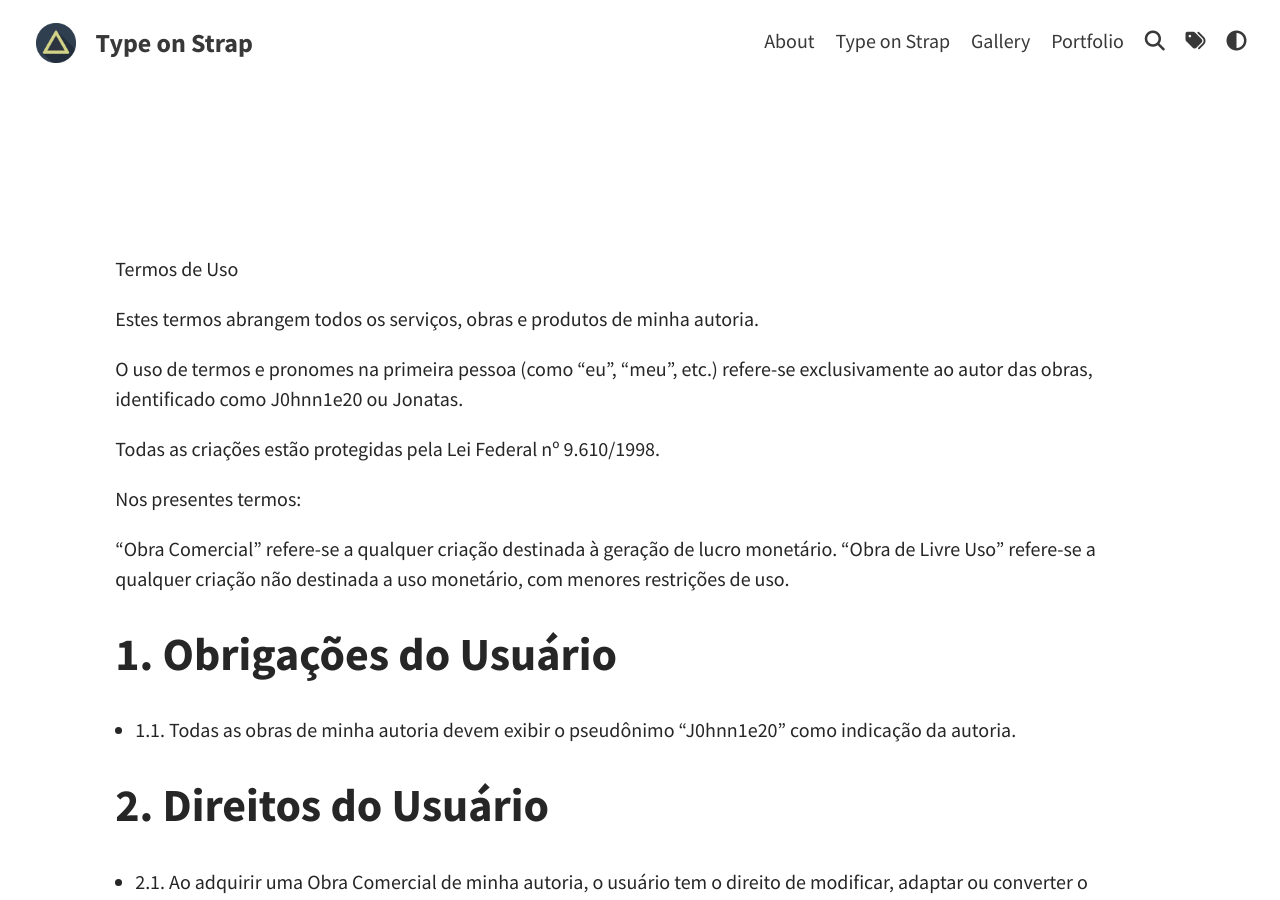
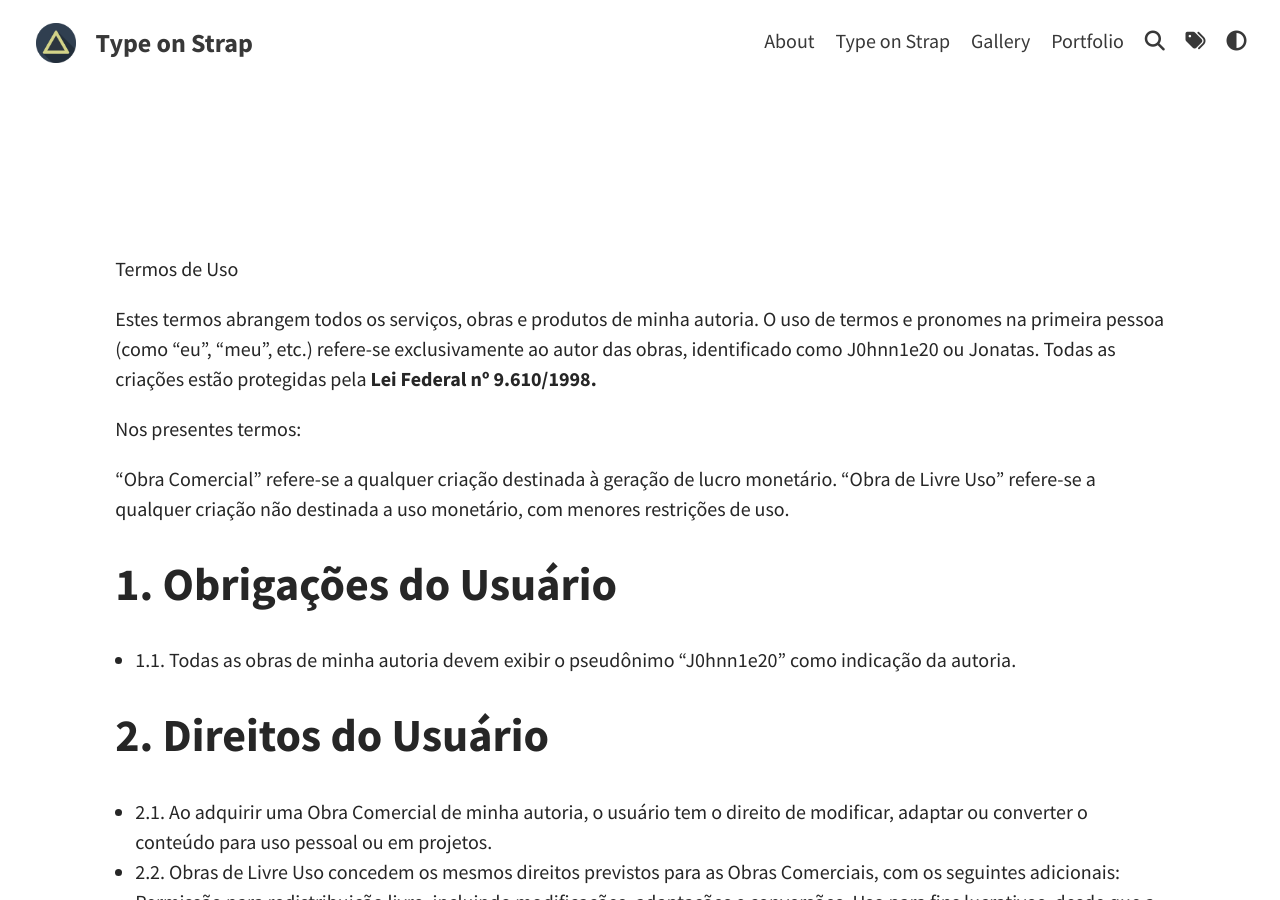
Before and after one commit to j0hnn1e20/page, a Jekyll site: the page built from EULA.md, in a window 1280 px wide and 900 px high. Built offline with Jekyll 4.4.1, drawn with Linux system fonts in a browser that asks for light colours; our own code applies the rules of GitHub Pages for plain Markdown files; a script that is not in the unit is left out.

```diff
--- a/EULA.md
+++ b/EULA.md
@@ -1,10 +1,8 @@
 Termos de Uso
 
 Estes termos abrangem todos os serviços, obras e produtos de minha autoria.
-
 O uso de termos e pronomes na primeira pessoa (como "eu", "meu", etc.) refere-se exclusivamente ao autor das obras, identificado como J0hnn1e20 ou Jonatas.
-
-Todas as criações estão protegidas pela Lei Federal nº 9.610/1998.
+Todas as criações estão protegidas pela **Lei Federal nº 9.610/1998.**
 
 Nos presentes termos:
 
```
